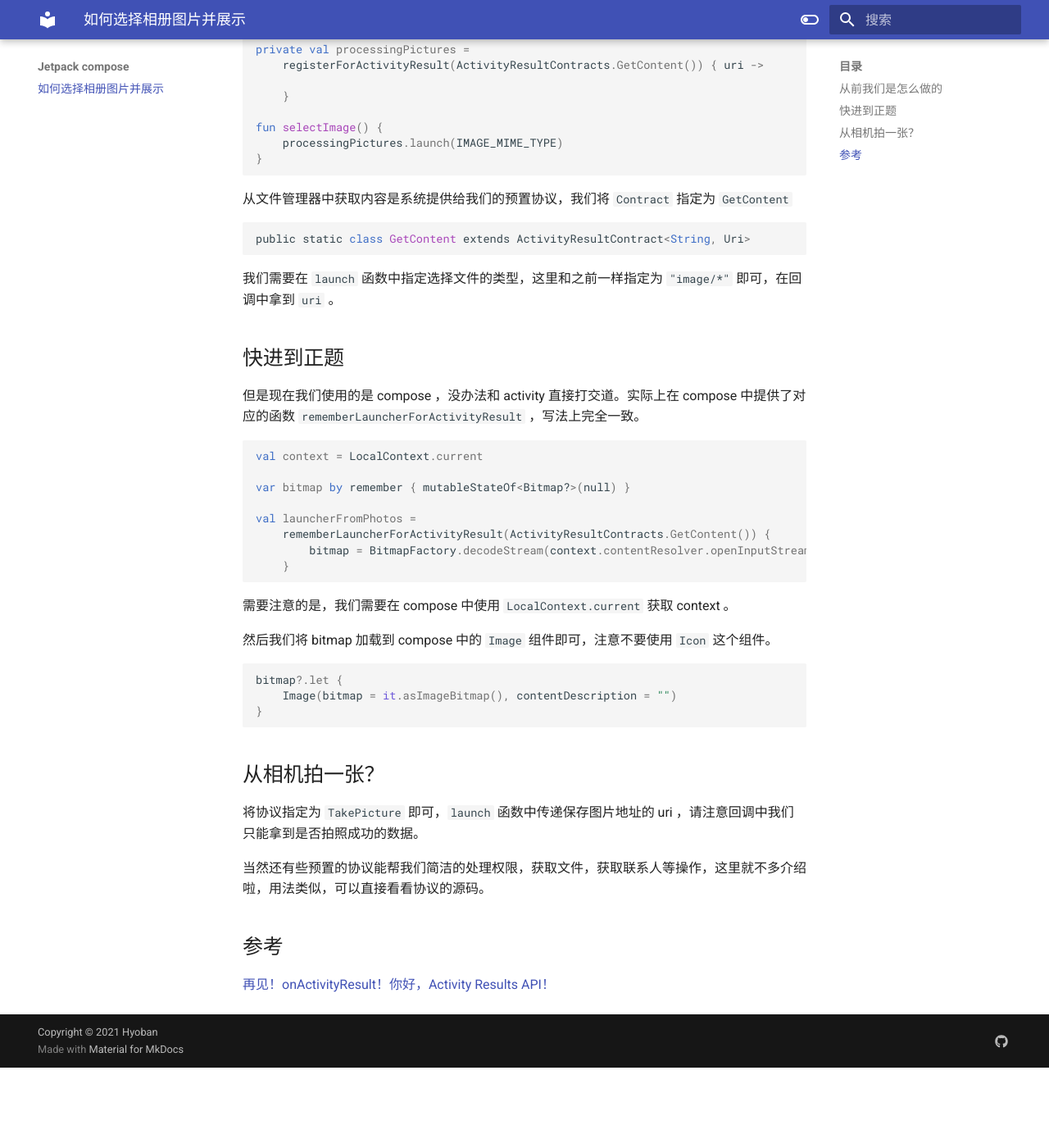
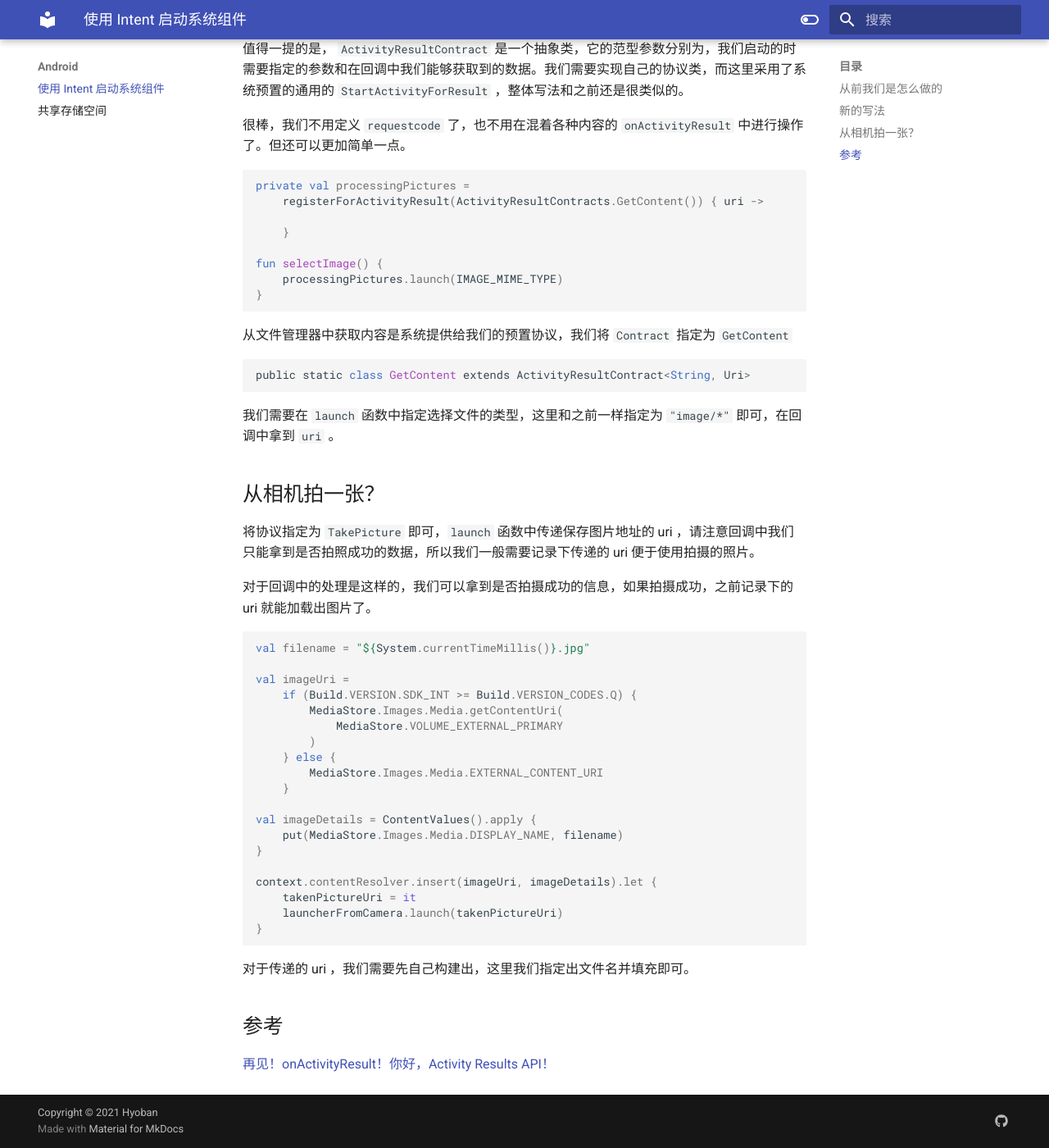
Before and after one commit to Hyoban/hyoban.github.io, an MkDocs documentation site: the page built from docs/android/activity-result-contracts.md, in a window 1280 px wide and 1400 px high, scrolled down 1571 px. Shown: the whole window at 82% size. Built offline with MkDocs 1.6.1 and Material for MkDocs 9.7.7, drawn with Linux system fonts in a browser that asks for light colours; before the commit the page ends 2873 px from its top, so only the background shows below that; some of the changed text lies outside the part shown.

Commit message:
更新多个文章内容
新建 Android 使用 Intent 启动系统组件；共享存储空间 ；
修改 compose 如何选择相册图片并展示

````diff
--- a/docs/jetpack-compose/how-to-choose-photo-from-album-and-display-it.md
+++ b/docs/android/activity-result-contracts.md
@@ -1,4 +1,6 @@
-# 如何选择相册图片并展示
+# 使用 Intent 启动系统组件
+
+安卓开发中，我们经常需要调用一些系统的组件，比如相机，选择文件等。下面我们以选择相册中的图片并展示这个例子来讲解。
 
 ## 从前我们是怎么做的
 
@@ -38,6 +40,8 @@ override fun onActivityResult(requestCode: Int, resultCode: Int, resultData: Int
 ```
 
 不过由于耦合严重和一大堆 `requestcode` ，现在 `startActivityForResult` 已经被废弃，我们需要使用 `registerForActivityResult`。
+
+## 新的写法
 
 ```kotlin
 private val processingPictures =
@@ -86,36 +90,35 @@ public static class GetContent extends ActivityResultContract<String, Uri>
 
 我们需要在 `launch` 函数中指定选择文件的类型，这里和之前一样指定为 `"image/*"` 即可，在回调中拿到 `uri` 。
 
-## 快进到正题
+## 从相机拍一张？
 
-但是现在我们使用的是 compose ，没办法和 activity 直接打交道。实际上在 compose 中提供了对应的函数 `rememberLauncherForActivityResult` ，写法上完全一致。
+将协议指定为 `TakePicture` 即可，`launch` 函数中传递保存图片地址的 uri ，请注意回调中我们只能拿到是否拍照成功的数据，所以我们一般需要记录下传递的 uri 便于使用拍摄的照片。
+
+对于回调中的处理是这样的，我们可以拿到是否拍摄成功的信息，如果拍摄成功，之前记录下的 uri 就能加载出图片了。
 
 ```kotlin
-val context = LocalContext.current
+val filename = "${System.currentTimeMillis()}.jpg"
 
-var bitmap by remember { mutableStateOf<Bitmap?>(null) }
+val imageUri =
+    if (Build.VERSION.SDK_INT >= Build.VERSION_CODES.Q) {
+        MediaStore.Images.Media.getContentUri(
+            MediaStore.VOLUME_EXTERNAL_PRIMARY
+        )
+    } else {
+        MediaStore.Images.Media.EXTERNAL_CONTENT_URI
+    }
 
-val launcherFromPhotos =
-    rememberLauncherForActivityResult(ActivityResultContracts.GetContent()) {
-        bitmap = BitmapFactory.decodeStream(context.contentResolver.openInputStream(it))
-    }
-```
+val imageDetails = ContentValues().apply {
+    put(MediaStore.Images.Media.DISPLAY_NAME, filename)
+}
 
-需要注意的是，我们需要在 compose 中使用 `LocalContext.current` 获取 context 。
-
-然后我们将 bitmap 加载到 compose 中的 `Image` 组件即可，注意不要使用 `Icon` 这个组件。
-
-```kotlin
-bitmap?.let {
-    Image(bitmap = it.asImageBitmap(), contentDescription = "")
+context.contentResolver.insert(imageUri, imageDetails).let {
+    takenPictureUri = it
+    launcherFromCamera.launch(takenPictureUri)
 }
 ```
 
-## 从相机拍一张？
-
-将协议指定为 `TakePicture` 即可，`launch` 函数中传递保存图片地址的 uri ，请注意回调中我们只能拿到是否拍照成功的数据。
-
-当然还有些预置的协议能帮我们简洁的处理权限，获取文件，获取联系人等操作，这里就不多介绍啦，用法类似，可以直接看看协议的源码。
+对于传递的 uri ，我们需要先自己构建出，这里我们指定出文件名并填充即可。
 
 ## 参考
 
--- /dev/null
+++ b/docs/jetpack-compose/choose-photo.md
@@ -0,0 +1,28 @@
+# 如何选择相册图片并展示
+
+关于在非 compose 界面中的写法，参考另外一篇 [ActivityResultContracts](https://note.hyoban.fun/android/activity-result-contracts/) 即可。
+
+## 快进到正题
+
+但是现在我们使用的是 compose ，没办法和 activity 直接打交道。实际上在 compose 中提供了对应的函数 `rememberLauncherForActivityResult` ，写法上完全一致。
+
+```kotlin
+val context = LocalContext.current
+
+var bitmap by remember { mutableStateOf<Bitmap?>(null) }
+
+val launcherFromPhotos =
+    rememberLauncherForActivityResult(ActivityResultContracts.GetContent()) {
+        bitmap = BitmapFactory.decodeStream(context.contentResolver.openInputStream(it))
+    }
+```
+
+需要注意的是，我们需要在 compose 中使用 `LocalContext.current` 获取 context 。
+
+然后我们将 bitmap 加载到 compose 中的 `Image` 组件即可，注意不要使用 `Icon` 这个组件。
+
+```kotlin
+bitmap?.let {
+    Image(bitmap = it.asImageBitmap(), contentDescription = "")
+}
+```
--- a/mkdocs.yml
+++ b/mkdocs.yml
@@ -43,5 +43,10 @@ markdown_extensions:
 
 nav:
   - 主页: index.md
+  - Android:
+    - android/activity-result-contracts.md
+    - android/shared-data-storage.md
   - Jetpack compose:
-    - 如何选择相册图片并展示 : jetpack-compose/how-to-choose-photo-from-album-and-display-it.md
+    - jetpack-compose/choose-photo.md
+  - Retrofit:
+    - retrofit/upload-file.md
````
Also changed, not shown: docs/android/shared-data-storage.md (added, +63 -0 lines), docs/retrofit/upload-file.md (added, +76 -0 lines).
